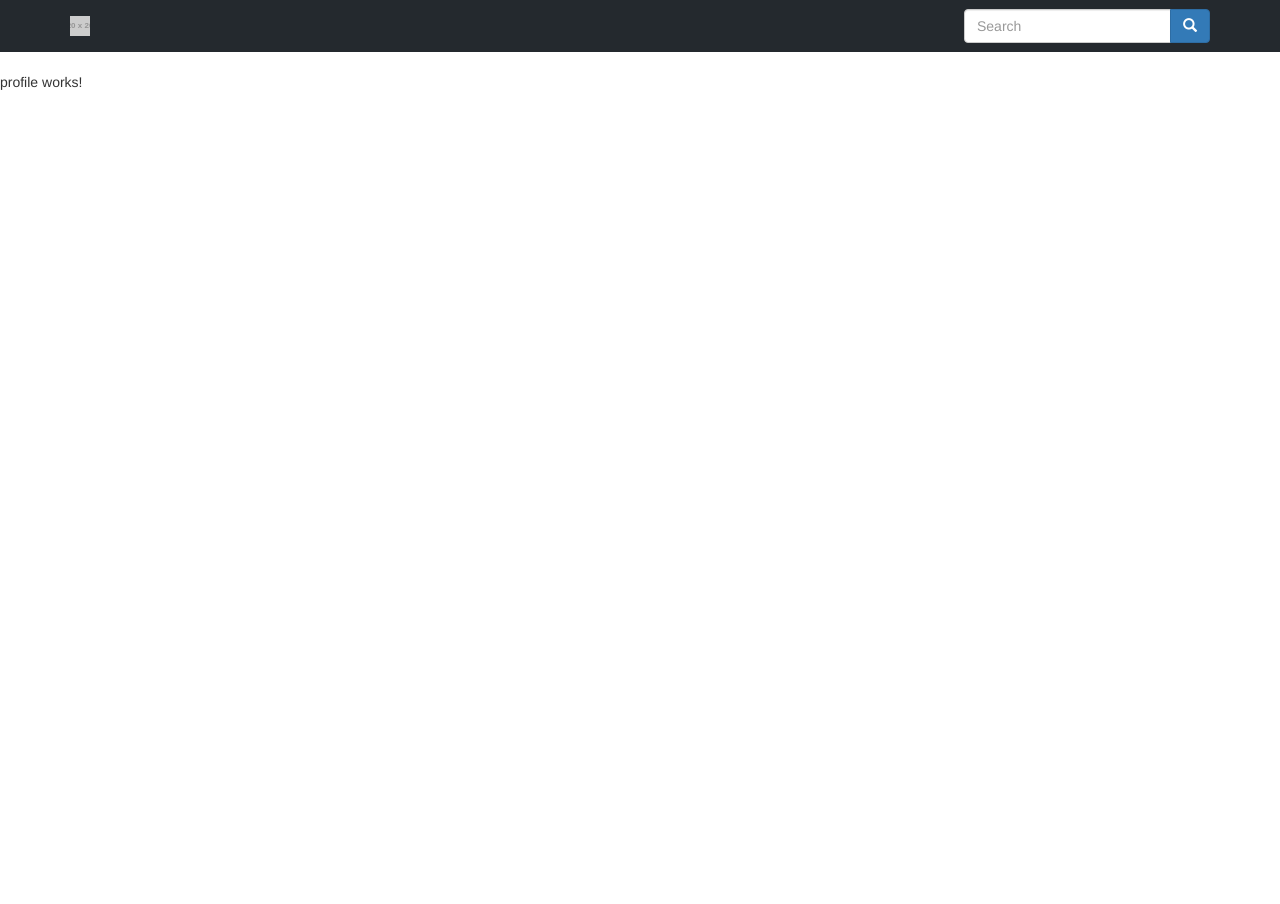
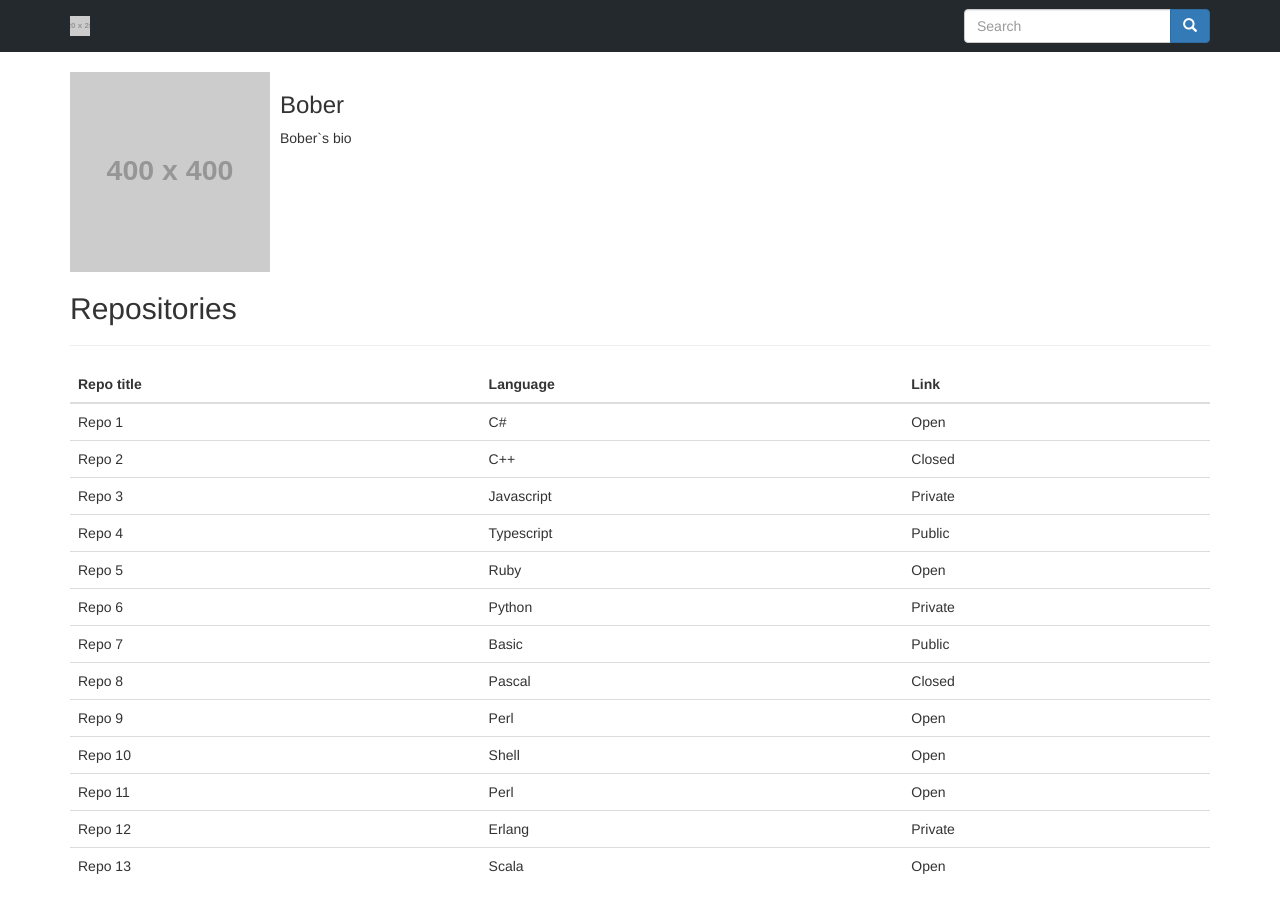
Before and after one commit to vgildeev/angular4-interview, an Angular app: page /profiles/1 in a window 1280 px wide. Before the commit the page ends 800 px from the top, so only its background shows below. Built offline with nearby package versions, Linux system fonts and the light colour scheme.

Commit message:
Added markup for profile component

```diff
--- a/src/app/navbar/navbar.component.ts
+++ b/src/app/navbar/navbar.component.ts
@@ -1,5 +1,5 @@
 import { Component, OnInit } from '@angular/core';
-import { Router, ActivatedRoute } from '@angular/router';
+import { Router } from '@angular/router';
 
 import { ProfilesService } from '../../shared/services';
 import { Profile } from '../../shared/models';
--- a/src/app/profile/profile.component.html
+++ b/src/app/profile/profile.component.html
@@ -1,3 +1,34 @@
-<p>
-  profile works!
-</p>
+<div *ngIf="profile" class="container">
+  <div class="media">
+    <div class="media-left profile-avatar">
+      <img [src]="profile.avatar" alt="avatar" />
+    </div>
+    <div class="media-body">
+      <h3>{{profile.nickname}}</h3>
+      <div class="description">{{profile.bio}}</div>
+    </div>
+  </div>
+
+  <h2>Repositories</h2>
+  <hr />
+  <table *ngIf="profile.repositories.length" cellspacing="0" class="table">
+    <thead>
+      <tr>
+        <th>Repo title</th>
+        <th>Language</th>
+        <th>Link</th>
+      </tr>
+    </thead>
+    <tbody>
+      <tr *ngFor="let repo of profile.repositories">
+        <td>{{repo.title}}</td>
+        <td>{{repo.language}}</td>
+        <td>{{repo.link}}</td>
+      </tr>
+    </tbody>
+  </table>
+
+  <div *ngIf="!profile.repositories.length" class="jumbotron">
+    <h3>User {{profile.nickname}} does not have any repos yet</h3>
+  </div>
+</div>
--- a/src/app/profile/profile.component.scss
+++ b/src/app/profile/profile.component.scss
@@ -0,0 +1,6 @@
+.profile-avatar {
+  height: 200px;
+  width: 200px;
+
+  img { height: 100%; }
+}
--- a/src/app/profile/profile.component.ts
+++ b/src/app/profile/profile.component.ts
@@ -1,4 +1,9 @@
 import { Component, OnInit } from '@angular/core';
+import { Router, ActivatedRoute, ParamMap } from '@angular/router';
+import 'rxjs/add/operator/switchMap';
+
+import { ProfilesService } from '../../shared/services';
+import { Profile } from '../../shared/models';
 
 @Component({
   selector: 'app-profile',
@@ -6,10 +11,19 @@ import { Component, OnInit } from '@angular/core';
   styleUrls: ['./profile.component.scss']
 })
 export class ProfileComponent implements OnInit {
+  profile: Profile;
 
-  constructor() { }
+  constructor(
+    private profilesService: ProfilesService,
+    private route: ActivatedRoute,
+  ) {}
 
   ngOnInit() {
+    this.route.params.subscribe(params =>
+      this.profilesService.getProfileById(params.id)
+        .then((profile: Profile) => this.profile = profile)
+        .catch(err => console.log(err))
+    );
   }
 
 }
```
